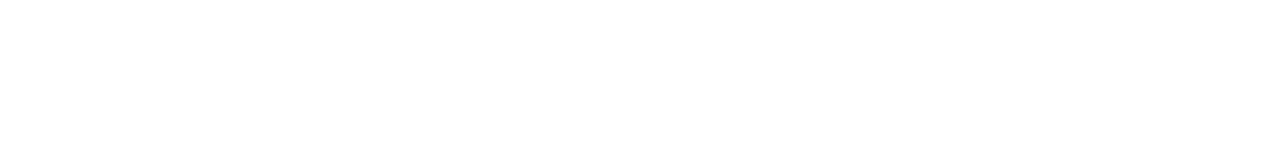
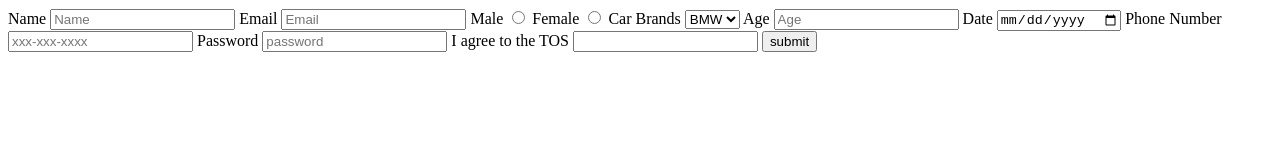
Before and after one commit to acciojob/signup-form-car-Kotgiriwarritik, a website: page main.html in a window 1280 px wide. Drawn offline with Linux system fonts and the light colour scheme.

Commit message:
created a submission

```diff
--- a/main.html
+++ b/main.html
@@ -8,7 +8,37 @@
 
 <body>
 	<!-- the entire body must be written by student -->
+     <form method="post">
+		 <label for="name">Name </label>
+		 <input type="text" id="name" placeholder="Name" required>
+		 <label for="email">Email </label>
+		 <input type="email" id="email" placeholder="Email" required>
+		 <label for="gender_m">Male</label>
+		 <input type="radio" nmae="gender" id="gender_m" required>
+		 <label for="gender_f">Female</label>
+		 <input type="radio" nmae="gender" id="gender_f" required>
+         <label for="Cars">Car Brands</label>
+		 <select>
+			  <option value="BMW">BMW</option>
+			  <option value="AUDI">AUDI</option>
+			  <option value="MG">MG</option>
+		 </select>
+		 <label for="age">Age </label>
+		 <input type="number" id="age" placeholder="Age" required>
+		 <label for="Date">Date </label>
+		 <input type="date" id="dob" required>
+		 <label for="number">Phone Number </label>
+		 <input type="tel" id="tel" placeholder="xxx-xxx-xxxx">
+		 <label for="password">Password </label>
+		 <input type="password" id="password" placeholder="password" required>
+		 <label for="cheakbox">I agree to the TOS </label>
+		 <input type="cheakbox" id="tos"required>
+		 <button type="submit">submit</button>
+	 </form>
+
+
     <script type="text/javascript" src="./script.js">
+
 </script>
 
 </body>
```
